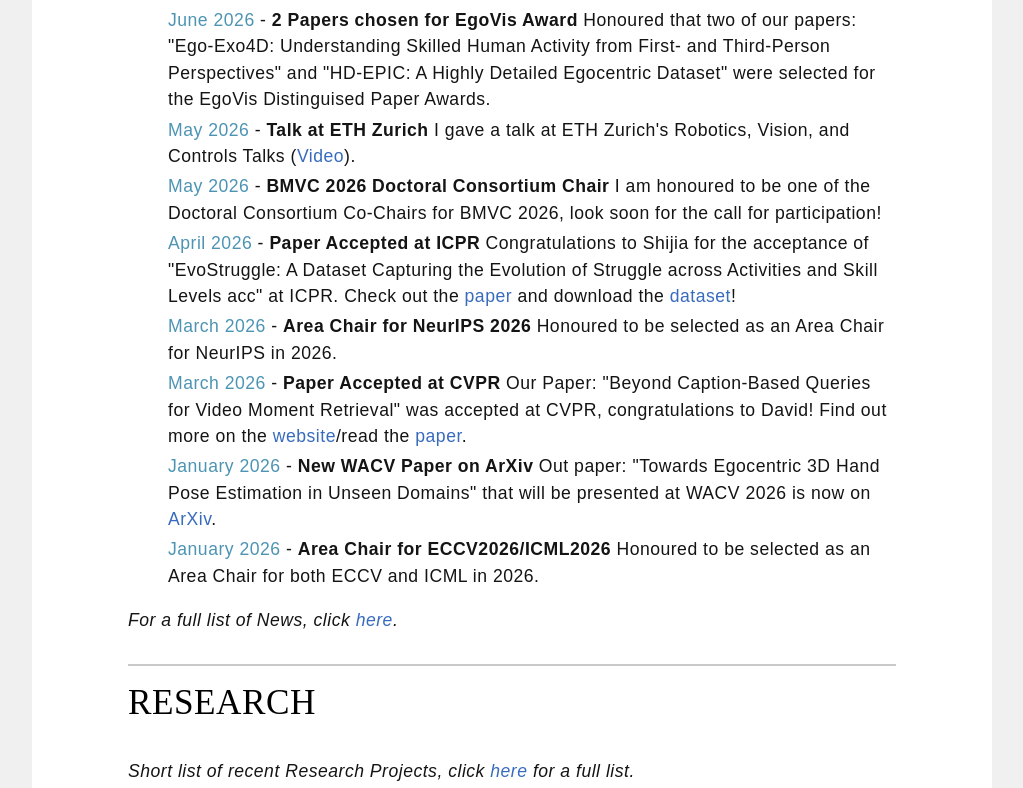
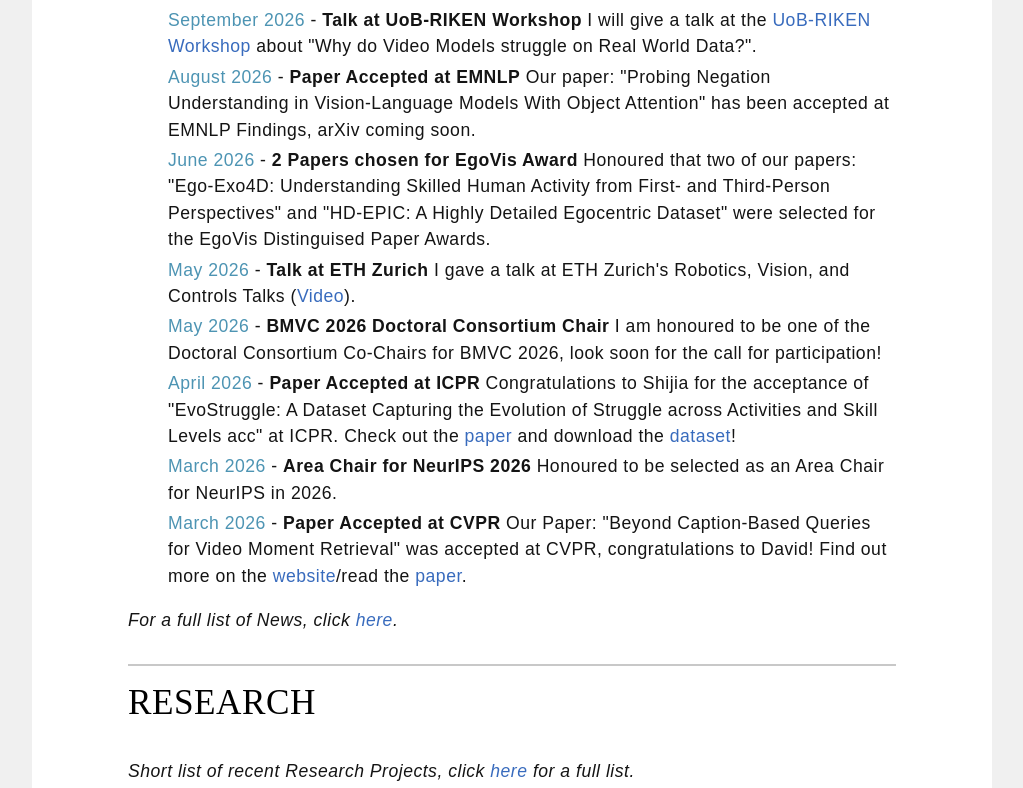
Before and after one commit to mwray/mwray.github.io, a website: page index.html in a window 1280 px wide. Shown: the part 568-1356 px from the top of the page, without its empty margins (128-1151 px from the left). Drawn offline with Linux system fonts and the light colour scheme; files whose address does not match are found by name; a web font is replaced by a local one.

Commit message:
Updates index page

```diff
--- a/index.html
+++ b/index.html
@@ -111,14 +111,14 @@
 
             <!--news_section-->
             <ul class="no-bullets">
+                <li> <span class="prim-colour">September 2026</span> - <b>Talk at UoB-RIKEN Workshop</b> I will give a talk at the <a href="">UoB-RIKEN Workshop</a> about "Why do Video Models struggle on Real World Data?".
+                <li> <span class="prim-colour">August 2026</span> - <b>Paper Accepted at EMNLP</b> Our paper: "Probing Negation Understanding in Vision-Language Models With Object Attention" has been accepted at EMNLP Findings, arXiv coming soon.
                 <li> <span class="prim-colour">June 2026</span> - <b>2 Papers chosen for EgoVis Award</b> Honoured that two of our papers: "Ego-Exo4D: Understanding Skilled Human Activity from First- and Third-Person Perspectives" and "HD-EPIC: A Highly Detailed Egocentric Dataset" were selected for the EgoVis Distinguised Paper Awards.
                 <li> <span class="prim-colour">May 2026</span> - <b>Talk at ETH Zurich</b> I gave a talk at ETH Zurich's Robotics, Vision, and Controls Talks (<a target="_blank" href="https://www.youtube.com/watch?v=BXR0lS3UKBM">Video</a>).
                 <li> <span class="prim-colour">May 2026</span> - <b>BMVC 2026 Doctoral Consortium Chair</b> I am honoured to be one of the Doctoral Consortium Co-Chairs for BMVC 2026, look soon for the call for participation!
                 <li> <span class="prim-colour">April 2026</span> - <b>Paper Accepted at ICPR</b> Congratulations to Shijia for the acceptance of "EvoStruggle: A Dataset Capturing the Evolution of Struggle across Activities and Skill Levels acc" at ICPR. Check out the <a href="https://arxiv.org/abs/2510.01362">paper</a> and download the <a href="https://github.com/FELIXFENG2019/EvoStruggle">dataset</a>!
                 <li> <span class="prim-colour">March 2026</span> - <b>Area Chair for NeurIPS 2026</b> Honoured to be selected as an Area Chair for NeurIPS in 2026.
                 <li> <span class="prim-colour">March 2026</span> - <b>Paper Accepted at CVPR</b> Our Paper: "Beyond Caption-Based Queries for Video Moment Retrieval" was accepted at CVPR, congratulations to David! Find out more on the <a href="https://davidpujol.github.io/beyond-vmr/">website</a>/read the <a href="https://arxiv.org/abs/2603.02363">paper</a>.
-                <li> <span class="prim-colour">January 2026</span> - <b>New WACV Paper on ArXiv</b> Out paper: "Towards Egocentric 3D Hand Pose Estimation in Unseen Domains" that will be presented at WACV 2026 is now on <a href="https://arxiv.org/abs/2601.06537">ArXiv</a>.
-                <li> <span class="prim-colour">January 2026</span> - <b>Area Chair for ECCV2026/ICML2026</b> Honoured to be selected as an Area Chair for both ECCV and ICML in 2026.
 </ul>
             <!--end_news-->
 
```
